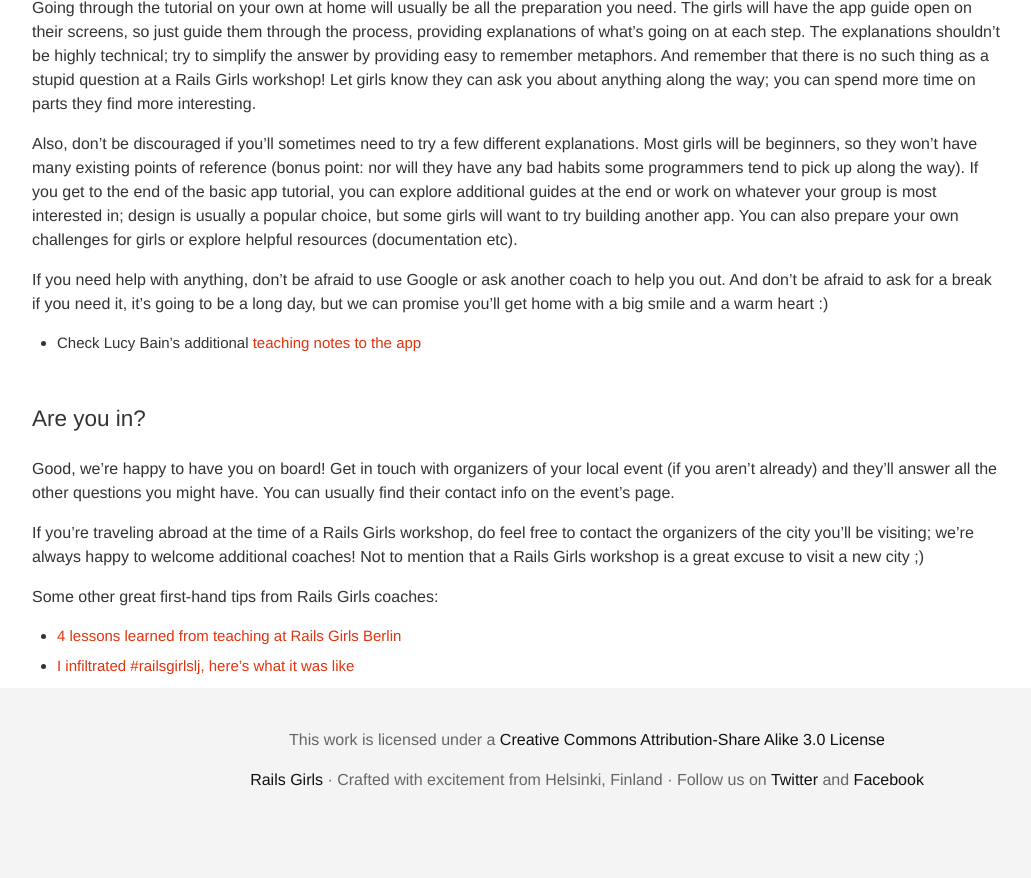
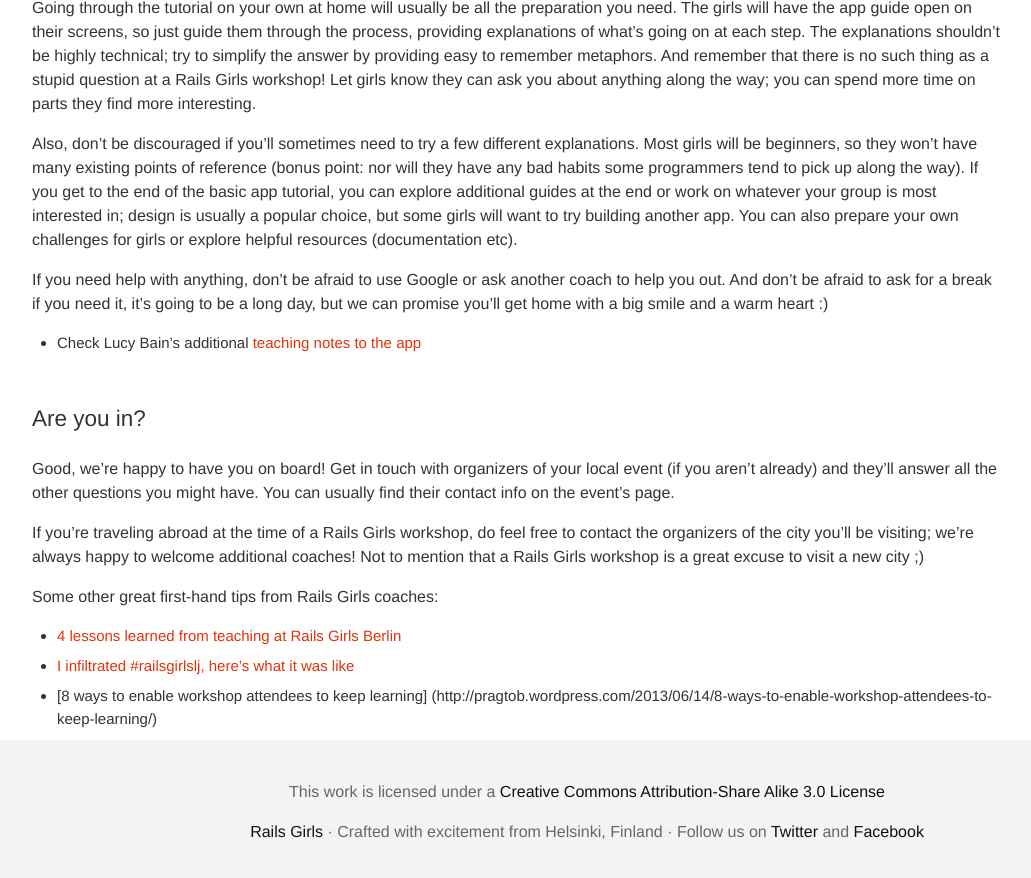
Before and after one commit to railsgirls/guides.railsgirls.com, a Jekyll site: the page built from _posts/2013-03-26-coach.markdown, in a window 1280 px wide and 900 px high, scrolled down 2517 px. Shown: the top 878 px of the window, without its empty margins (53-1084 px from the left). Built offline with Jekyll 4.4.1, drawn with Linux system fonts in a browser that asks for light colours; nearby versions of some CDN libraries; Markdown is read by kramdown in place of the engine named in the settings; before the commit the page ends 3365 px from its top, so only the background shows below that.

Commit message:
Adds Tobis blogpost

```diff
--- a/_posts/2013-03-26-coach.markdown
+++ b/_posts/2013-03-26-coach.markdown
@@ -84,6 +84,7 @@
 
 - [4 lessons learned from teaching at Rails Girls Berlin](http://pragtob.wordpress.com/2012/08/14/4-lessons-learned-from-teaching-at-rails-girls-berlin/)
 - [I infiltrated #railsgirlslj, here’s what it was like](http://swizec.com/blog/i-infiltrated-railsgirlsj-heres-what-it-was-like/swizec/5717)
+- [8 ways to enable workshop attendees to keep learning] (http://pragtob.wordpress.com/2013/06/14/8-ways-to-enable-workshop-attendees-to-keep-learning/)
 
 [app]: http://guides.railsgirls.com/app
 [install]: http://guides.railsgirls.com/install/
```
